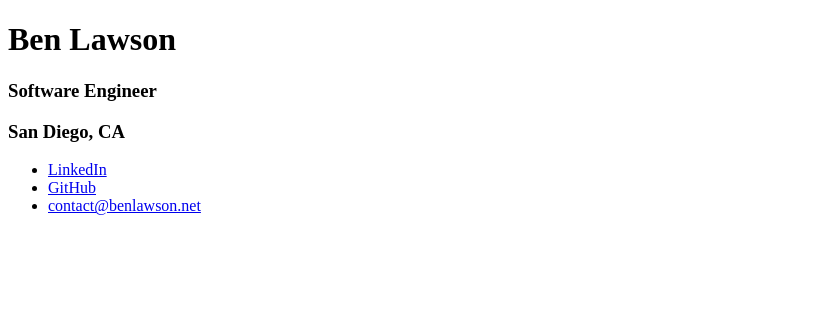
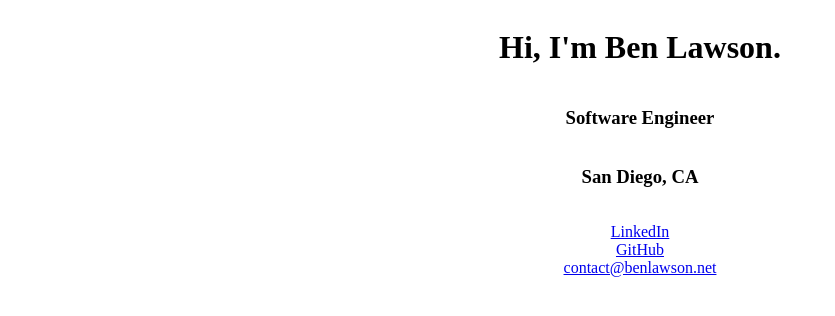
Before and after one commit to BenjaminLawson/benlawson.net, a plain HTML site: page index.html in a window 1280 px wide. Shown: the whole page, without its empty margins (0-835 px from the left). Drawn offline with Linux system fonts and the light colour scheme.

Commit message:
Center content

```diff
--- a/index.html
+++ b/index.html
@@ -1,19 +1,43 @@
 <!DOCTYPE html>
 <html>
 <head>
-    <title></title>
+    <title>Ben Lawson</title>
+    <style>
+     body {
+         display: flex;
+         flex-direction: column;
+         align-items: center;
+     }
+
+     #profile {
+         display: flex;
+         flex-grow: 1;
+         flex-direction: column;
+         align-items: center;
+     }
+
+     #social-links {
+         list-style: none;
+         padding-left: 0;
+         display: flex;
+         flex-direction: column;
+         align-items: center;
+     }
+    </style>
 </head>
 <body>
-    <main itemscope itemtype="https://schema.org/Person">
-        <h1 itemprop="name">Ben Lawson</h1>
-        <h3 itemprop="jobTitle">Software Engineer</h3>
+    <main id="profile" itemscope itemtype=
+    "https://schema.org/Person">
+        <h1>Hi, I'm <span itemprop="name">Ben Lawson</span>.</h1>
+        <h3 itemprop="jobTitle" aria-label="profession">Software
+        Engineer</h3>
         <section itemprop="address" itemscope itemtype=
-        "https://schema.org/PostalAddress">
+        "https://schema.org/PostalAddress" aria-label="address">
             <h3><span itemprop="addressLocality">San Diego</span>,
             <span itemprop="addressRegion">CA</span></h3>
         </section>
         <section>
-            <ul>
+            <ul id="social-links">
                 <li>
                     <a href=
                     "https://www.linkedin.com/in/ben-lawson-a17a2879">
@@ -25,7 +49,8 @@
                 </li>
                 <li>
                     <a href="mailto:contact@benlawson.net"
-                    itemprop="email">contact@benlawson.net</a>
+                    itemprop="email" aria-label=
+                    "email">contact@benlawson.net</a>
                 </li>
             </ul>
         </section>
```
